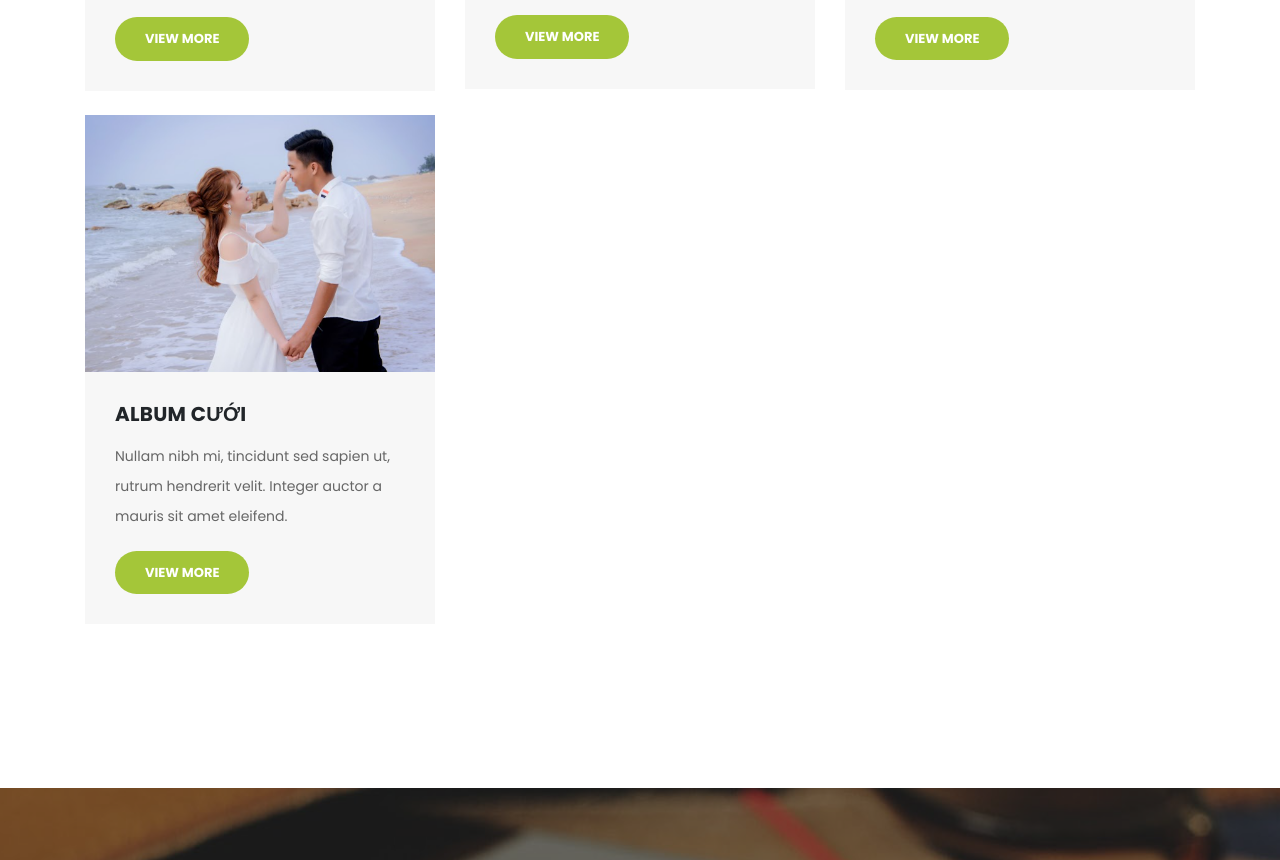
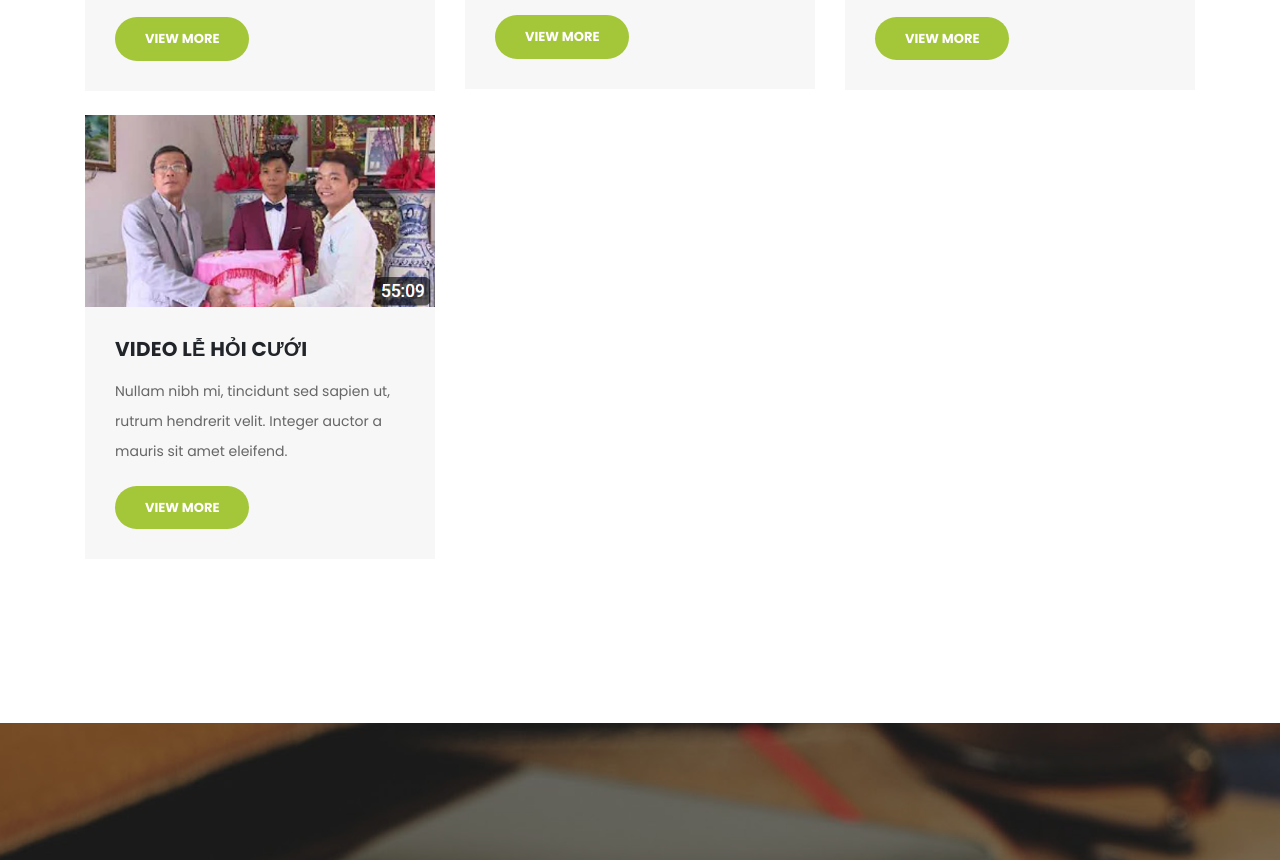
Before and after one commit to AnRusAcFo/Events, a plain HTML site: page index.html in a window 1280 px wide. Shown: the part 2979-3839 px from the top of the page. Drawn offline with Linux system fonts and the light colour scheme.

Commit message:
Update 2 index.html

```diff
--- a/index.html
+++ b/index.html
@@ -328,15 +328,15 @@
           </div>
           <div class="col-md-4">
             <div class="service-item">
-              <img src="assets/images/albumcuoi(lh).png" alt="">
+              <img src="assets/images/hoicuoi.png" alt="">
               <div class="down-content">
-                <h4>ALBUM CƯỚI</h4>
+                <h4>VIDEO LỄ HỎI CƯỚI</h4>
                 <div style="margin-bottom:10px;">
                   <!-- <span> <del><sup>$</sup>2000.00</del>  <sup>$</sup>1700.00 </span> -->
                 </div>
 
                 <p>Nullam nibh mi, tincidunt sed sapien ut, rutrum hendrerit velit. Integer auctor a mauris sit amet eleifend.</p>
-                <a href="https://drive.google.com/drive/folders/1oojUXbYs36EP2TmnOZFSsAhyb2AV10qs" class="filled-button">View More</a>
+                <a href="https://www.youtube.com/watch?v=17NkGtBNE_U" class="filled-button">View More</a>
               </div>
             </div>
 
```
